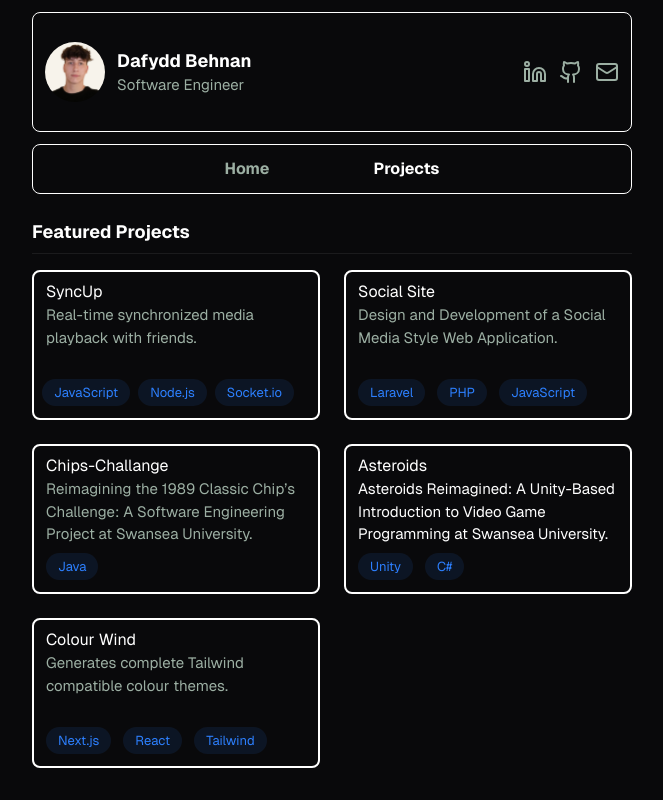
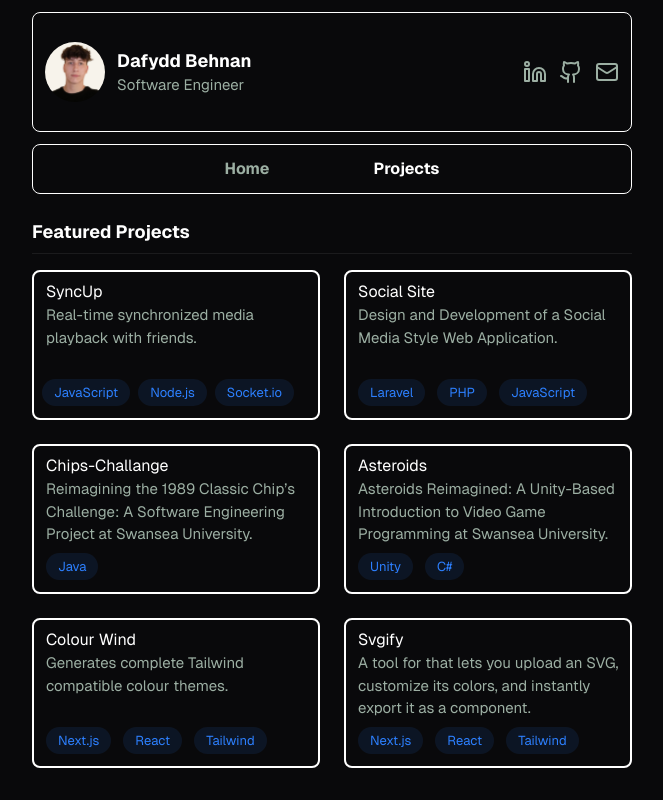
Before and after one commit to dafbeh/portfolio, a React (Vite) app: page / in a window 1280 px wide. Both pictures are taken after a click on the button "Projects". Shown: the top 800 px of the page, without its empty margins (308-971 px from the left). Built offline with nearby package versions, Linux system fonts and the light colour scheme.

Commit message:
+ Svgify

```diff
--- /dev/null
+++ b/src/components/projects/Svgify.tsx
@@ -0,0 +1,47 @@
+import Album from '../Album.jsx';
+import { RevealOnScroll } from '../RevealOnScroll.jsx';
+import { ArrowUpRight } from 'lucide-react';
+
+const name = 'Svgify';
+const sourceCode = 'https://svgify.vercel.app/';
+const techList = ["Next.js", "React", "Tailwind"];
+const slides = [
+  'Projects/Svgify/Svgify-1.png',
+  'Projects/Svgify/Svgify-2.png'
+];
+const text = `Svgify is a lightweight utility designed to streamline
+    working with SVG icons in modern web projects. With Svgify,
+    you can upload any SVG file and instantly preview it in the browser.
+    The tool provides easy customisation options such as updating the icon’s name,
+    fill color, and stroke color. Once customised, you can generate
+    ready-to-use code snippets for your projects.`;
+
+export default function Svgify() {
+  return (
+    <section id={name} className="flex justify-center items-center p-2">
+      <div className="h-full w-[600px] flex flex-col">
+        <RevealOnScroll>
+        <div className="mt-2 flex items-center justify-between">
+          <div className='flex items-center gap-0'>
+            <span className="font-bold text-[18px]">{name}</span>
+            <a href={sourceCode} target='_blank'>
+              <ArrowUpRight color="#2b7fff" strokeWidth={1.5} />
+            </a>
+          </div>
+          <div>
+            {techList.map((tech, index) => (
+              <span key={index} className="text-[#9CAFA3] bg-blue-500/10 text-blue-500
+                  rounded-full py-1 px-3 text-[13px] mr-1">
+                {tech}
+              </span>
+            ))}
+          </div>
+        </div>
+        <hr className="h-px mt-2 mb-2 bg-[#1b1b1d] border-0"></hr>
+        <span className="text-[#9CAFA3] text-[15px] pb-3">{text}</span>
+        <Album slides={slides}/>
+        </RevealOnScroll>
+      </div>
+    </section>
+  );
+}
--- a/src/components/sections/Projects.jsx
+++ b/src/components/sections/Projects.jsx
@@ -3,6 +3,7 @@ import SocialMedia from '../projects/SocialMedia.jsx';
 import Chips from '../projects/Chips.jsx';
 import Asteroids from '../projects/Asteroids.jsx';
 import ColourWind from '../projects/ColourWind.jsx';
+import Svgify from '../projects/Svgify.jsx';
 
 export default function Projects() {
   return (
@@ -59,7 +60,7 @@ export default function Projects() {
             <a href="#Asteroids" className="w-full h-[150px] flex flex-col rounded-lg border-2 pl-2 pr-1
                 transition duration-200 ease-in-out hover:opacity-80 cursor-pointer hover:border-blue-500">
               <span className="mt-2 ml-1">Asteroids</span>
-              <span className="text-[15px] ml-1">Asteroids Reimagined: A Unity-Based Introduction to Video Game Programming at Swansea University.</span>
+              <span className="text-[#9CAFA3] text-[15px] ml-1">Asteroids Reimagined: A Unity-Based Introduction to Video Game Programming at Swansea University.</span>
               <div className="flex flex-wrap mt-auto mb-3">
                 {["Unity", "C#"].map((tech, index) => (
                   <span key={index} className="text-[#9CAFA3] bg-blue-500/10 text-blue-500
@@ -84,6 +85,20 @@ export default function Projects() {
               </div>
             </a>
 
+            <a href="#Svgify" className="w-full h-[150px] flex flex-col rounded-lg border-2 pl-2 pr-1
+                transition duration-200 ease-in-out hover:opacity-80 cursor-pointer hover:border-blue-500">
+              <span className="mt-2 ml-1">Svgify</span>
+              <span className="text-[#9CAFA3] text-[15px] ml-1">A tool for that lets you upload an SVG, customize its colors, and instantly export it as a component.</span>
+              <div className="flex flex-wrap mt-auto mb-3">
+                {["Next.js", "React", "Tailwind"].map((tech, index) => (
+                  <span key={index} className="bg-blue-500/10 text-blue-500
+                      rounded-full py-1 px-3 text-[13px] mr-2 ml-1">
+                    {tech}
+                  </span>
+                ))}
+              </div>
+            </a>
+
           </div>
         </div>
       </div>
@@ -93,6 +108,7 @@ export default function Projects() {
         <Chips />
         <Asteroids />
         <ColourWind />
+        <Svgify />
       </div>
     </div>
   );
```
Also changed, not shown: public/Projects/Svgify/Svgify-1.png (added), public/Projects/Svgify/Svgify-2.png (added).
